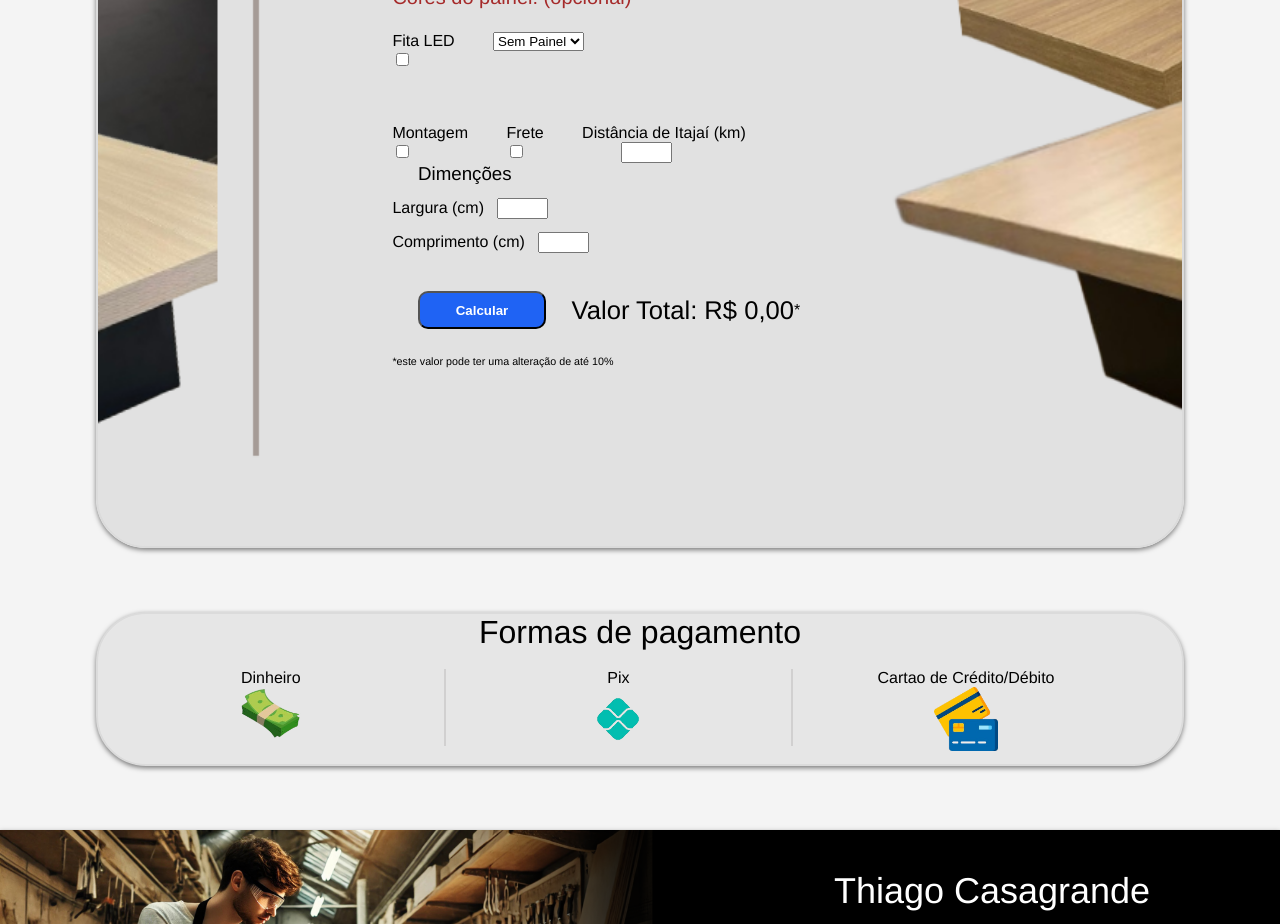
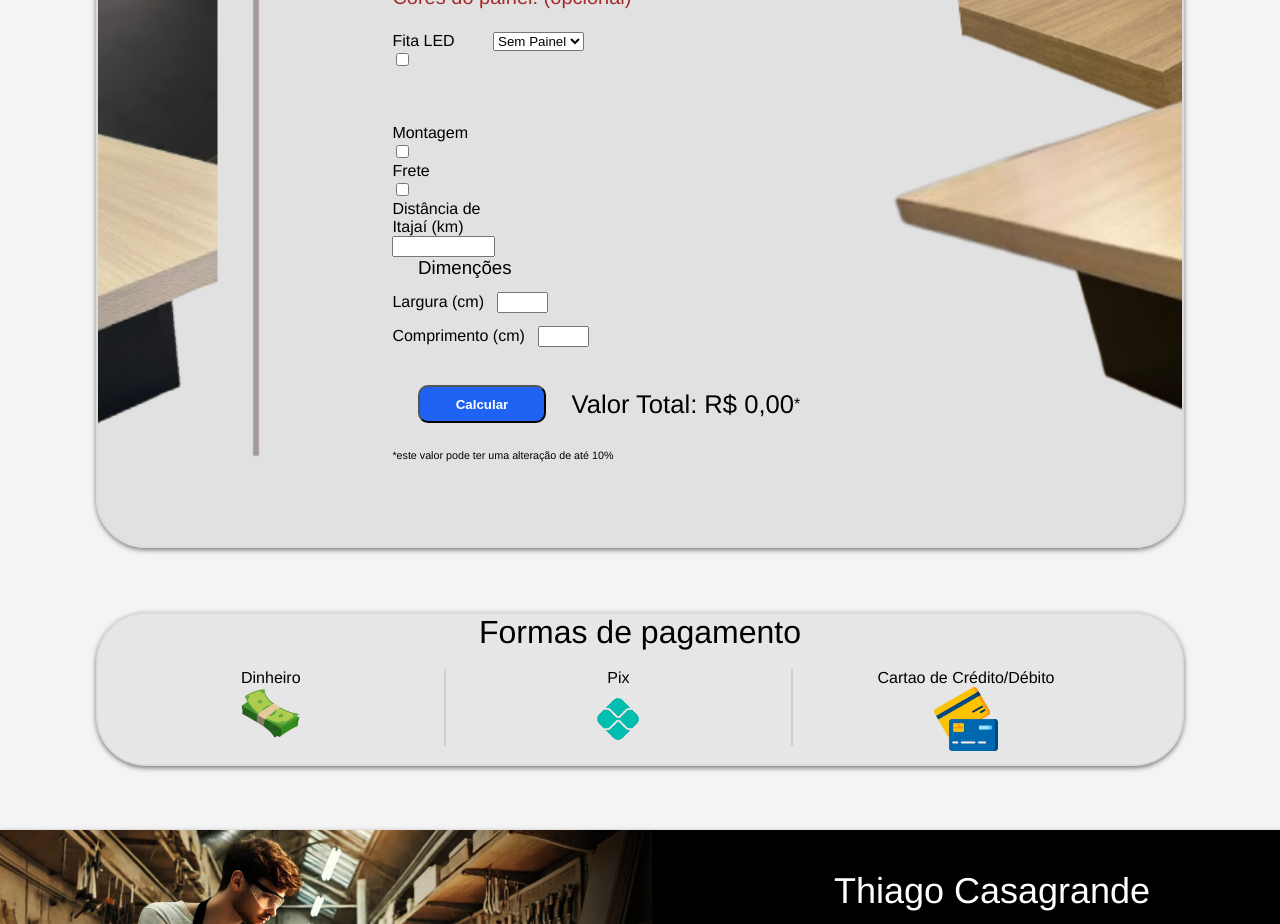
Before and after one commit to Thiago-Luiz-Casagrande/MesaGrande, a React (Vite) app: page / in a window 1280 px wide. Shown: the part 1560-2484 px from the top of the page. Built offline with nearby package versions, Linux system fonts and the light colour scheme.

Commit message:
commit-23

```diff
--- a/src/Calculadora/Calculadora.jsx
+++ b/src/Calculadora/Calculadora.jsx
@@ -254,29 +254,38 @@ function Calculadora() {
           />
         </div>
         <br />
-        <CheckboxColor
-          title="Montagem"
-          id="15"
-          type="checkbox"
-          onChange={checkMontagem}
-        />
-        <CheckboxColor
-          title="Frete"
-          id="16"
-          onChange={checkfrete}
-          type="checkbox"
-        />
+        <div>
+          <label id="15" className="label">
+            Montagem
+          </label>
+          <div>
+            <input type="checkbox" name="montagem" {...register("montagem")} />
+          </div>
+        </div>
+        <div className="form-group">
+          <label id="16" className="label">
+            Frete
+          </label>
+          <div className="checkbox-group">
+            <input
+              type="checkbox"
+              name="frete"
+              {...register("frete", {
+                validate: (value) => value === true,
+              })}
+            />
+          </div>
+        </div>
         {}
         <div className="inputNumber">
-          <label htmlFor="frete" id="titleFrete">
-            Distância de Itajaí (km)
-          </label>
+          <label id="distancia">Distância de Itajaí (km)</label>
           <input
             type="number"
-            id="frete"
+            id="distancia"
             step="10"
             value={distDestino}
             onChange={handleChange}
+            {...register("distancia")}
           />
         </div>
         <h3 className="titleDimencoes">Dimenções</h3>
@@ -288,7 +297,7 @@ function Calculadora() {
             step="10"
             value={largura}
             onChange={tamanhoLargura}
-            {...register("largura", { validate: (value) => value !== "0" })}
+            {...register("largura", { validate: (value) => value !== 0 })}
           />
           {errors?.largura?.type === "validate" && (
             <p className="error-message">Escolha uma opção</p>
@@ -302,7 +311,7 @@ function Calculadora() {
             step="10"
             value={comprimento}
             onChange={tamanhoComprimento}
-            {...register("comprimento", { validate: (value) => value !== "0" })}
+            {...register("comprimento", { validate: (value) => value !== 0 })}
           />
           {errors?.comprimento?.type === "validate" && (
             <p className="error-message">Escolha uma opção</p>
```
